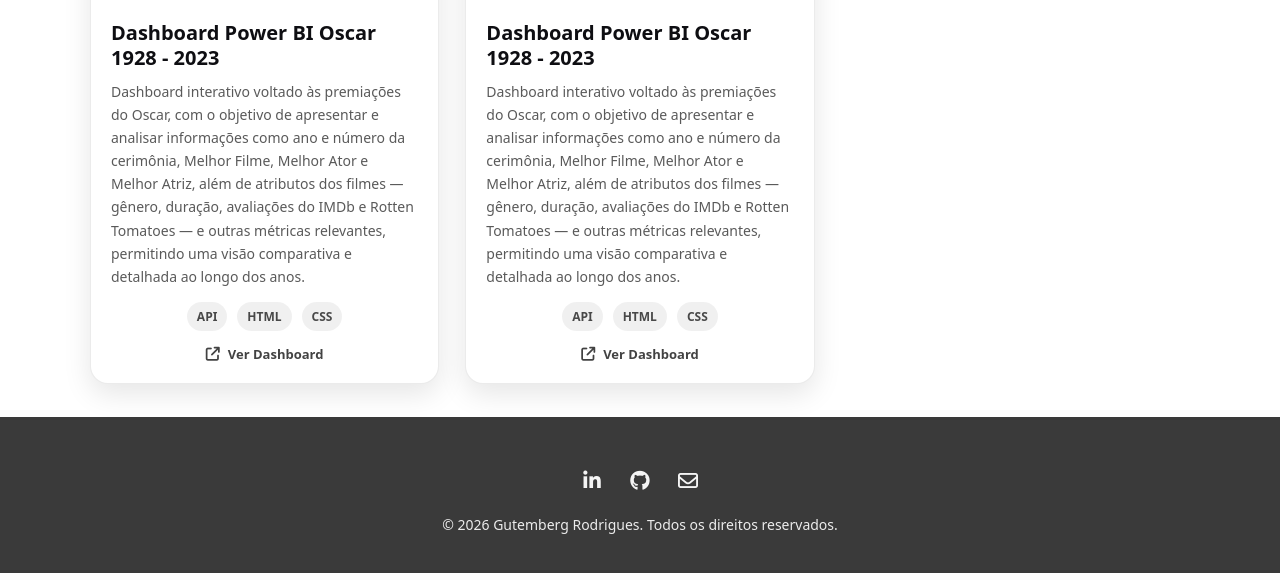
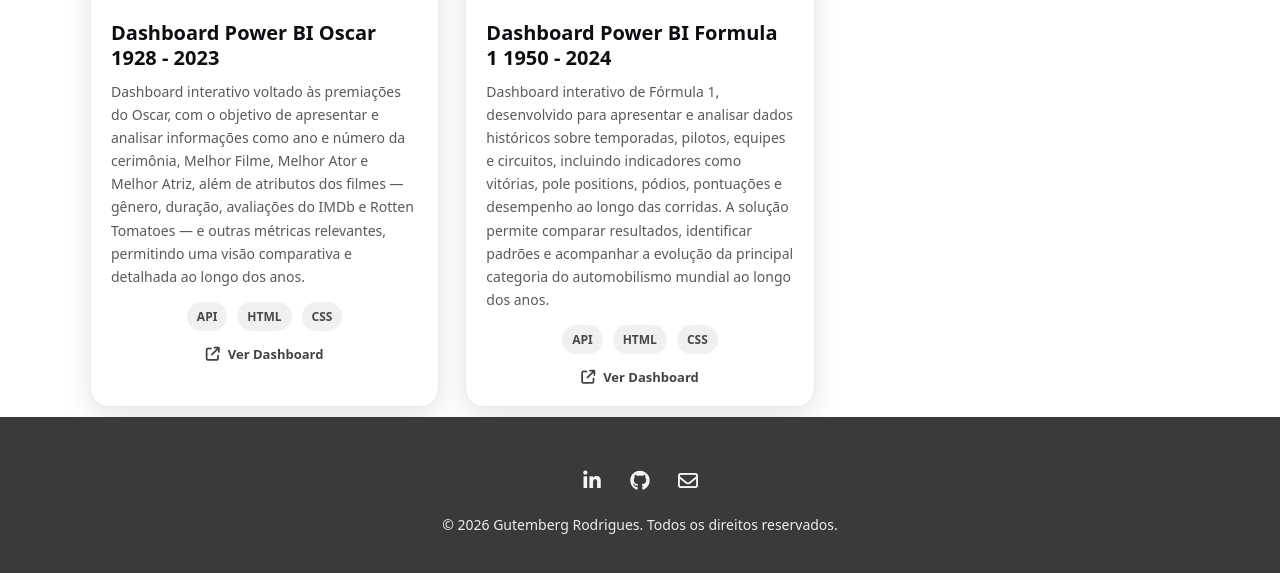
Before and after one commit to GutembergRodrigues/GutembergRodrigues.github.io, a Jekyll site: the page built from dashboards/index.md, in a window 1280 px wide and 978 px high, cut to the strip 396-969 px from the top of the window. Built offline with Jekyll 4.4.1, drawn with Linux system fonts in a browser that asks for light colours.

Commit message:
Update index.md

```diff
--- a/dashboards/index.md
+++ b/dashboards/index.md
@@ -69,7 +69,7 @@ permalink: /dashboards/
 
         <div class="project-card__media">
           <img
-            src="https://unsplash.com/photos/9QadD02QrPw/download?force=true&w=1200"
+            src="https://unsplash.com/photos/9mPO2Rf3ryg/download?force=true&w=1200"
             alt="Dashboard Power BI Oscar 1928 - 2023"
             loading="lazy"
             style="object-position: center 15%;"
@@ -79,16 +79,11 @@ permalink: /dashboards/
         <div class="project-card__body">
 
           <h3 class="project-card__title">
-            Dashboard Power BI Oscar 1928 - 2023
+            Dashboard Power BI Formula 1 1950 - 2024
           </h3>
 
           <p class="project-card__desc">
-            Dashboard interativo voltado às premiações do Oscar, com o objetivo
-            de apresentar e analisar informações como ano e número da cerimônia,
-            Melhor Filme, Melhor Ator e Melhor Atriz, além de atributos dos filmes
-            — gênero, duração, avaliações do IMDb e Rotten Tomatoes — e outras
-            métricas relevantes, permitindo uma visão comparativa e detalhada
-            ao longo dos anos.
+          Dashboard interativo de Fórmula 1, desenvolvido para apresentar e analisar dados históricos sobre temporadas, pilotos, equipes e circuitos, incluindo indicadores como vitórias, pole positions, pódios, pontuações e desempenho ao longo das corridas. A solução permite comparar resultados, identificar padrões e acompanhar a evolução da principal categoria do automobilismo mundial ao longo dos anos.
           </p>
 
           <div class="project-card__tags">
```
